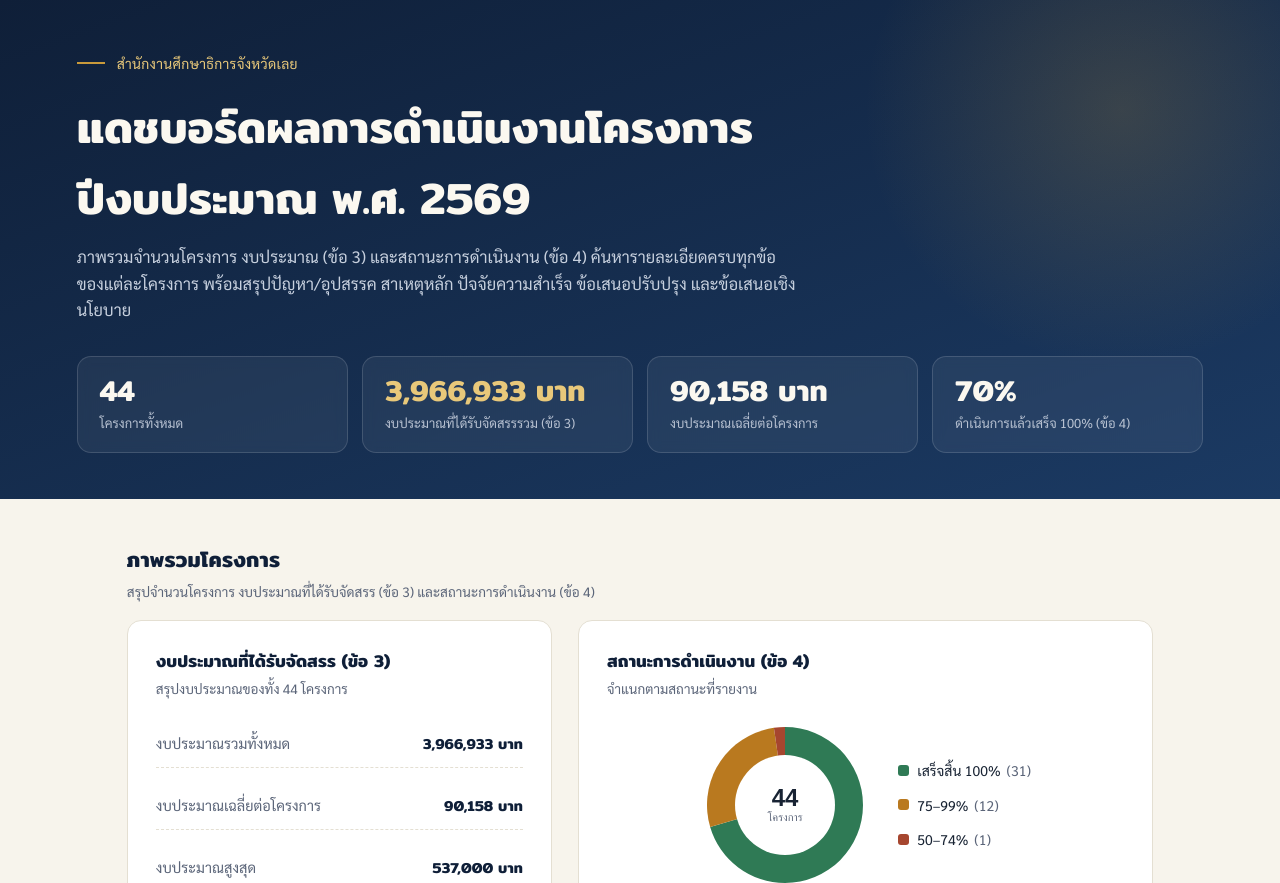
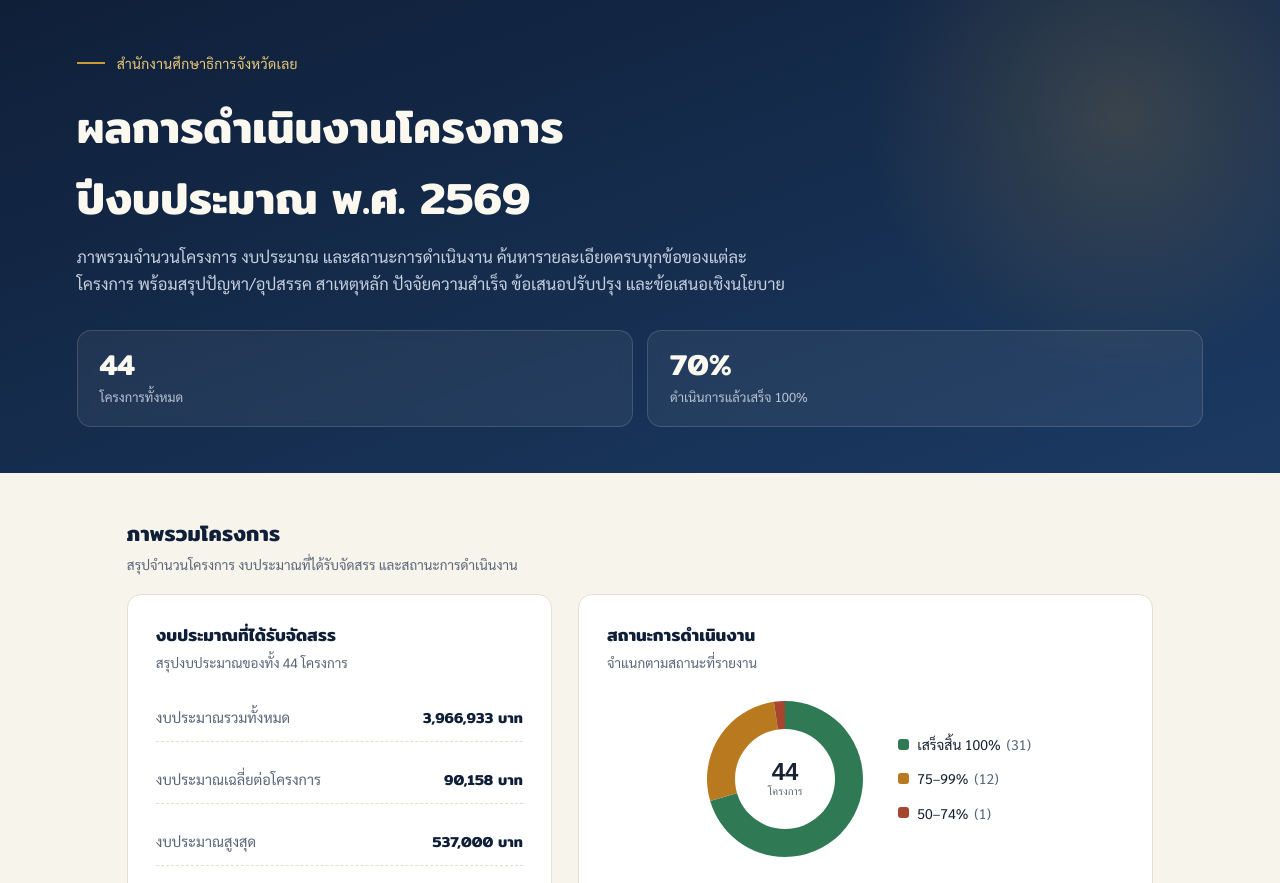
Before and after one commit to narasri57idy-cha/Results-Projects, a plain HTML site: page index.html in a window 1280 px wide. Shown: the top 883 px of the page. Drawn offline with Linux system fonts and the light colour scheme.

Commit message:
Refine text in index.html for project dashboard
Updated text content for clarity and consistency in the project dashboard.

```diff
--- a/index (1).html
+++ b/index.html
@@ -355,8 +355,8 @@
 
 <header class="top">
   <div class="eyebrow-row"><span class="divider"></span> สำนักงานศึกษาธิการจังหวัดเลย</div>
-  <h1>แดชบอร์ดผลการดำเนินงานโครงการ<br>ปีงบประมาณ พ.ศ. 2569</h1>
-  <p class="sub">ภาพรวมจำนวนโครงการ งบประมาณ (ข้อ 3) และสถานะการดำเนินงาน (ข้อ 4) ค้นหารายละเอียดครบทุกข้อของแต่ละโครงการ พร้อมสรุปปัญหา/อุปสรรค สาเหตุหลัก ปัจจัยความสำเร็จ ข้อเสนอปรับปรุง และข้อเสนอเชิงนโยบาย</p>
+  <h1>ผลการดำเนินงานโครงการ<br>ปีงบประมาณ พ.ศ. 2569</h1>
+  <p class="sub">ภาพรวมจำนวนโครงการ งบประมาณ และสถานะการดำเนินงาน ค้นหารายละเอียดครบทุกข้อของแต่ละโครงการ พร้อมสรุปปัญหา/อุปสรรค สาเหตุหลัก ปัจจัยความสำเร็จ ข้อเสนอปรับปรุง และข้อเสนอเชิงนโยบาย</p>
   <div class="hero-stats" id="heroStats"></div>
 </header>
 
@@ -366,19 +366,19 @@
     <div class="section-head">
       <div>
         <h2>ภาพรวมโครงการ</h2>
-        <p>สรุปจำนวนโครงการ งบประมาณที่ได้รับจัดสรร (ข้อ 3) และสถานะการดำเนินงาน (ข้อ 4)</p>
+        <p>สรุปจำนวนโครงการ งบประมาณที่ได้รับจัดสรร  และสถานะการดำเนินงาน </p>
       </div>
     </div>
     <div class="overview-grid">
       <div class="panel">
-        <h3>งบประมาณที่ได้รับจัดสรร (ข้อ 3)</h3>
+        <h3>งบประมาณที่ได้รับจัดสรร </h3>
         <p class="panel-sub">สรุปงบประมาณของทั้ง 44 โครงการ</p>
         <div class="budget-rows" id="budgetSummary"></div>
         <div class="top-budget-title">5 โครงการที่ได้รับจัดสรรงบประมาณสูงสุด</div>
         <div id="topBudgetList"></div>
       </div>
       <div class="panel">
-        <h3>สถานะการดำเนินงาน (ข้อ 4)</h3>
+        <h3>สถานะการดำเนินงาน </h3>
         <p class="panel-sub">จำแนกตามสถานะที่รายงาน</p>
         <div id="donut-wrap">
           <canvas id="donutChart" width="170" height="170"></canvas>
@@ -400,7 +400,7 @@
       <svg width="17" height="17" viewBox="0 0 24 24" fill="none" stroke="currentColor" stroke-width="2"><circle cx="11" cy="11" r="8"/><line x1="21" y1="21" x2="16.65" y2="16.65"/></svg>
       <input type="text" id="searchInput" placeholder="ค้นหาชื่อโครงการ เช่น พสน. หรือ ยาเสพติด...">
     </div>
-    <p class="search-hint" id="searchHint">พิมพ์ชื่อโครงการเพื่อแสดงรายละเอียดครบทุกข้อ (ข้อ 1–15)</p>
+    <p class="search-hint" id="searchHint">พิมพ์ชื่อโครงการเพื่อแสดงรายละเอียดครบทุกข้อ </p>
     <div class="search-results" id="searchResults"></div>
   </section>
 
@@ -472,13 +472,11 @@ function renderHeroStats(){
   const box = document.getElementById('heroStats');
   box.innerHTML = `
     <div class="hero-stat"><div class="num">${total}</div><div class="lbl">โครงการทั้งหมด</div></div>
-    <div class="hero-stat gold"><div class="num">${fmtBaht(totalBudget)}</div><div class="lbl">งบประมาณที่ได้รับจัดสรรรวม (ข้อ 3)</div></div>
-    <div class="hero-stat"><div class="num">${fmtBaht(avgBudget)}</div><div class="lbl">งบประมาณเฉลี่ยต่อโครงการ</div></div>
-    <div class="hero-stat"><div class="num">${pct}%</div><div class="lbl">ดำเนินการแล้วเสร็จ 100% (ข้อ 4)</div></div>
+    <div class="hero-stat"><div class="num">${pct}%</div><div class="lbl">ดำเนินการแล้วเสร็จ 100% </div></div>
   `;
 }
 
-/* ---------- budget panel (ข้อ 3) ---------- */
+/* ---------- budget panel  ---------- */
 function renderBudgetPanel(){
   const total = DATA.length;
   const budgets = DATA.map(d=>d.budget_num||0);
@@ -506,7 +504,7 @@ function renderBudgetPanel(){
   }).join('');
 }
 
-/* ---------- status bars + donut (ข้อ 4) ---------- */
+/* ---------- status bars + donut  ---------- */
 function renderStatusBars(){
   const c = statusCounts();
   const total = DATA.length;
```
